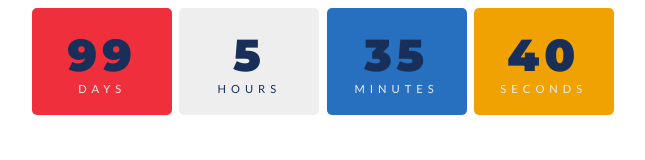
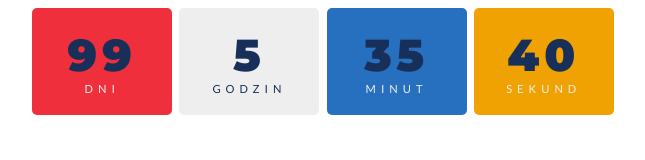
Before and after one commit to Puebllo/notion-date-up, a plain HTML site: page index.html in a window 1280 px wide. Shown: the full height of the page, 317-962 px from the left. Drawn offline with Linux system fonts and the light colour scheme.

Commit message:
Update index.html

```diff
--- a/index.html
+++ b/index.html
@@ -89,13 +89,13 @@ body{
 <div id="timer">
 
     <div class="days">
-        <div id="days" class="numbers "> </div>days</div>
+        <div id="days" class="numbers "> </div>dni</div>
       <div class="hours">
-        <div  id="hours" class="numbers"> </div>hours</div>
+        <div  id="hours" class="numbers"> </div>godzin</div>
       <div class="minutes">
-        <div  id="minutes" class="numbers"> </div>minutes</div>
+        <div  id="minutes" class="numbers"> </div>minut</div>
       <div   class="seconds">
-        <div id="seconds" class="numbers"> </div>seconds</div>
+        <div id="seconds" class="numbers"> </div>sekund</div>
       </div>
 
 </div>
```
